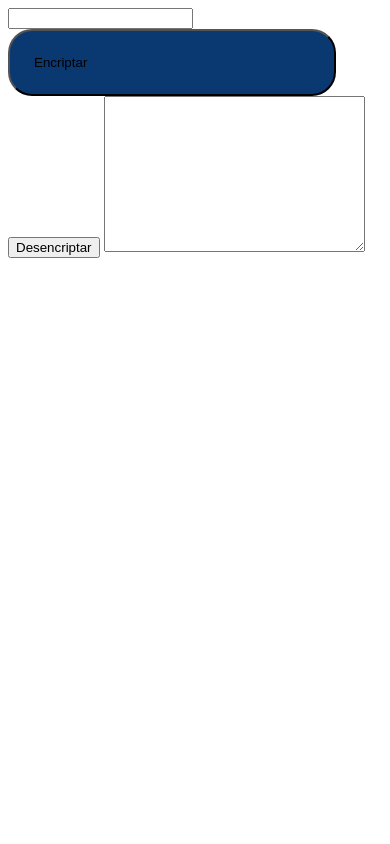
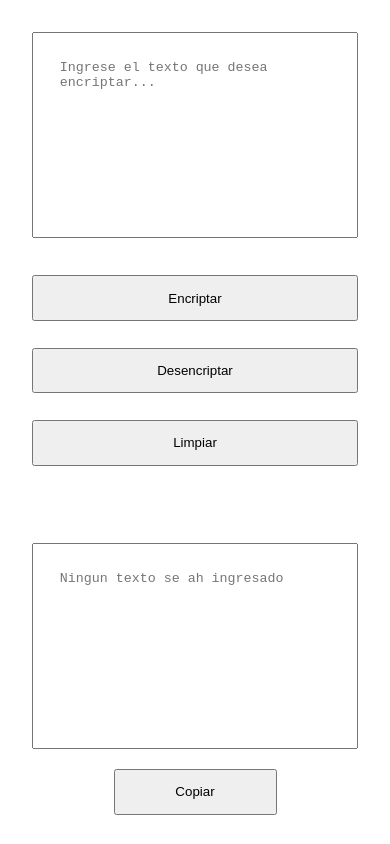
Before and after one commit to MajorNuke27/encriptador, a plain HTML site: page index.html in a window 390 px wide. Drawn offline with Linux system fonts and the light colour scheme.

Commit message:
Establecer diseño responsive a la pagina

```diff
--- /dev/null
+++ b/css/reset.css
@@ -0,0 +1,48 @@
+/* http://meyerweb.com/eric/tools/css/reset/
+   v2.0 | 20110126
+   License: none (public domain)
+*/
+
+html, body, div, span, applet, object, iframe,
+h1, h2, h3, h4, h5, h6, p, blockquote, pre,
+a, abbr, acronym, address, big, cite, code,
+del, dfn, em, img, ins, kbd, q, s, samp,
+small, strike, strong, sub, sup, tt, var,
+b, u, i, center,
+dl, dt, dd, ol, ul, li,
+fieldset, form, label, legend,
+table, caption, tbody, tfoot, thead, tr, th, td,
+article, aside, canvas, details, embed,
+figure, figcaption, footer, header, hgroup,
+menu, nav, output, ruby, section, summary,
+time, mark, audio, video {
+	margin: 0;
+	padding: 0;
+	border: 0;
+	font-size: 100%;
+	font: inherit;
+	vertical-align: baseline;
+}
+/* HTML5 display-role reset for older browsers */
+article, aside, details, figcaption, figure,
+footer, header, hgroup, menu, nav, section {
+	display: block;
+}
+body {
+	line-height: 1;
+}
+ol, ul {
+	list-style: none;
+}
+blockquote, q {
+	quotes: none;
+}
+blockquote:before, blockquote:after,
+q:before, q:after {
+	content: '';
+	content: none;
+}
+table {
+	border-collapse: collapse;
+	border-spacing: 0;
+}
--- a/css/styles.css
+++ b/css/styles.css
@@ -1,26 +1,75 @@
-.button{
-    /* Button */
-
-
-    /* Auto layout */
-
+main {
     display: flex;
     flex-direction: row;
-    align-items: flex-start;
-    padding: 24px;
-    gap: 8px;
+    flex-wrap: wrap;
+    height: 100vh;
+}
 
-    width: 328px;
-    height: 67px;
+textarea {
+    resize: none;
+    padding: 2em;
+    height: 100%;
+}
 
-    /* Dark blue/dark-blue-300 */
+.box-entrada {
+    display: flex;
+    margin: 1em;
+    flex: 2 .2 35em;
+    padding: 1em;
+    flex-direction: column;
+    justify-content: space-between;
+}
 
-    background: #0A3871;
-    border-radius: 24px;
+.botones  {
+    display: flex;
+    flex-wrap: wrap;
+    justify-content: space-between;
+    width: 100%;
+    margin: 1.5em 0 1em 0;
+}
 
-    /* Inside auto layout */
+.button {
+    padding: 1em;
+    width: 30%;
+}
 
-    flex: none;
-    order: 0;
-    flex-grow: 0;
+.box-salida {
+    display: flex;
+    padding: 1em;
+    margin: 1em;
+    flex: 1 .5 20em;
+    flex-direction: column;
+    justify-content: space-between;
 }
+
+.box-salida button {
+    width: 50%;
+    margin: 1.5em 0 1em 0;
+    align-self: center;
+}
+
+#encriptar {
+
+}
+
+#desencriptar {
+
+}
+
+@media screen and (max-width:600px) {
+
+    .box-entrada, .box-salida {
+        flex-basis: 80%;
+    }
+
+    .box-entrada, .box-salida {
+        margin-bottom: 0;
+    }
+
+    .button {
+        padding: 1em;
+        width: 100%;
+        margin: 1em 0 1em 0;
+    }
+
+}
--- a/index.html
+++ b/index.html
@@ -1,6 +1,11 @@
-<html>
+<!DOCTYPE html>
+<html lang="es">
+
     <head>
+        <meta charset="UTF-8">
+        <meta name="viewport" content="width=device-width">
         <title>Encriptador de texto</title>
+        <link rel="stylesheet" href="css/reset.css">
         <link rel="stylesheet" href="css/styles.css">
     </head>
 
@@ -14,13 +19,29 @@
 
         <main>
 
-            <input id = "input"></input>
+            <script src="js/encrypter.js"></script>
 
-            <button class = "button" id = "encriptar">Encriptar</button>
-            <button id = "desencriptar">Desencriptar</button>
-            <textarea name="textArea" id="textArea" cols="30" rows="10"></textarea>
+            <section class="box-entrada">
 
-            <script src = "js/encrypter.js"></script>
+                <textarea id="input" cols="30" rows="10" placeholder="Ingrese el texto que desea encriptar..."></textarea>
+
+                <div class="botones">
+
+                    <button class="button" id="encriptar">Encriptar</button>
+                    <button class="button" id="desencriptar">Desencriptar</button>
+                    <button class="button" id="limpiar">Limpiar</button>
+
+                </div>
+
+            </section>
+
+            <section class="box-salida">
+
+                <textarea cols="30" rows="10" placeholder="Ningun texto se ah ingresado"></textarea>
+
+                <button class="button" id="copiar">Copiar</button>
+
+            </section>
 
         </main>
 
@@ -29,6 +50,7 @@
 
 
         </footer>
+
     </body>
 
 </html>
```
Also changed, not shown: media/images/Git y Github.png (added).
